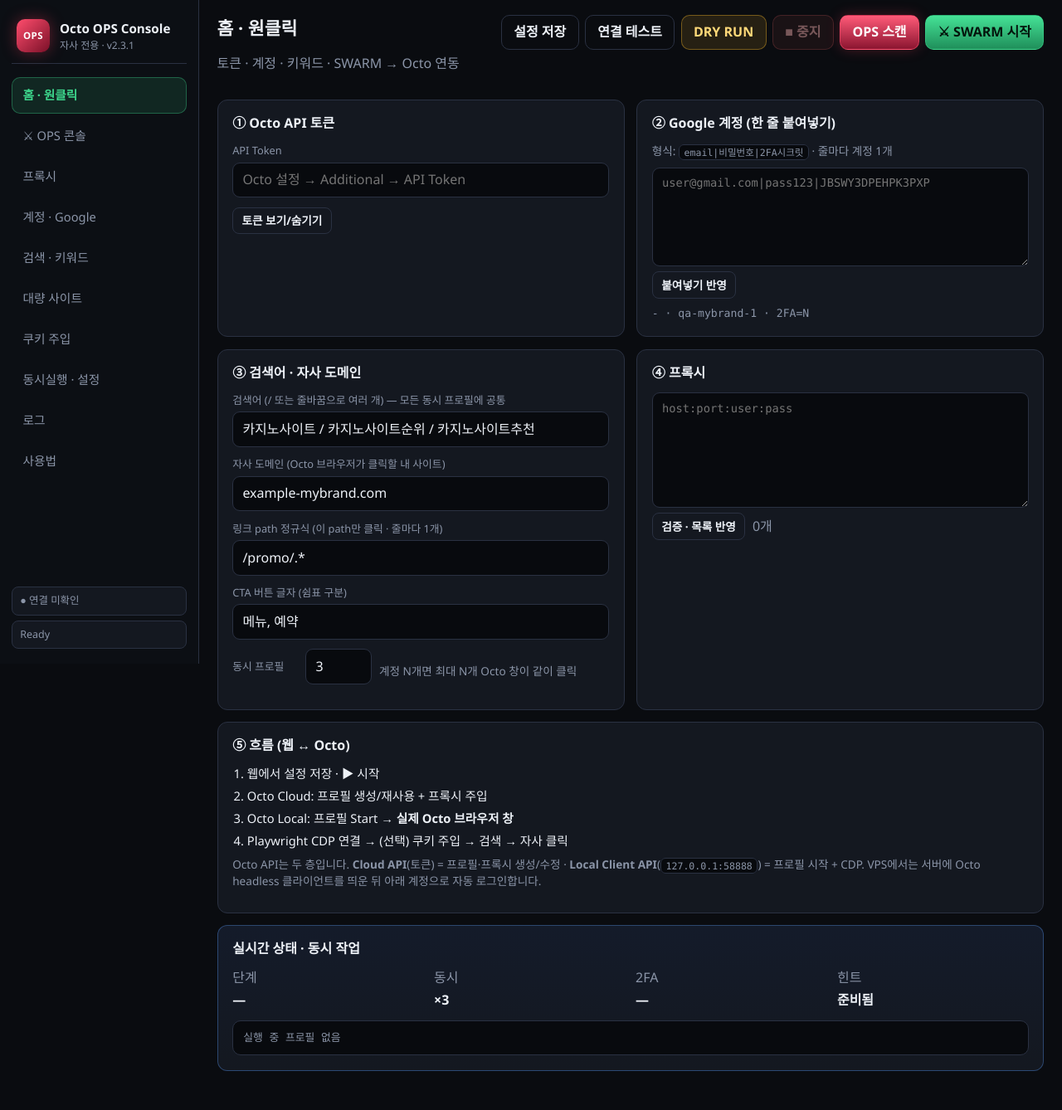
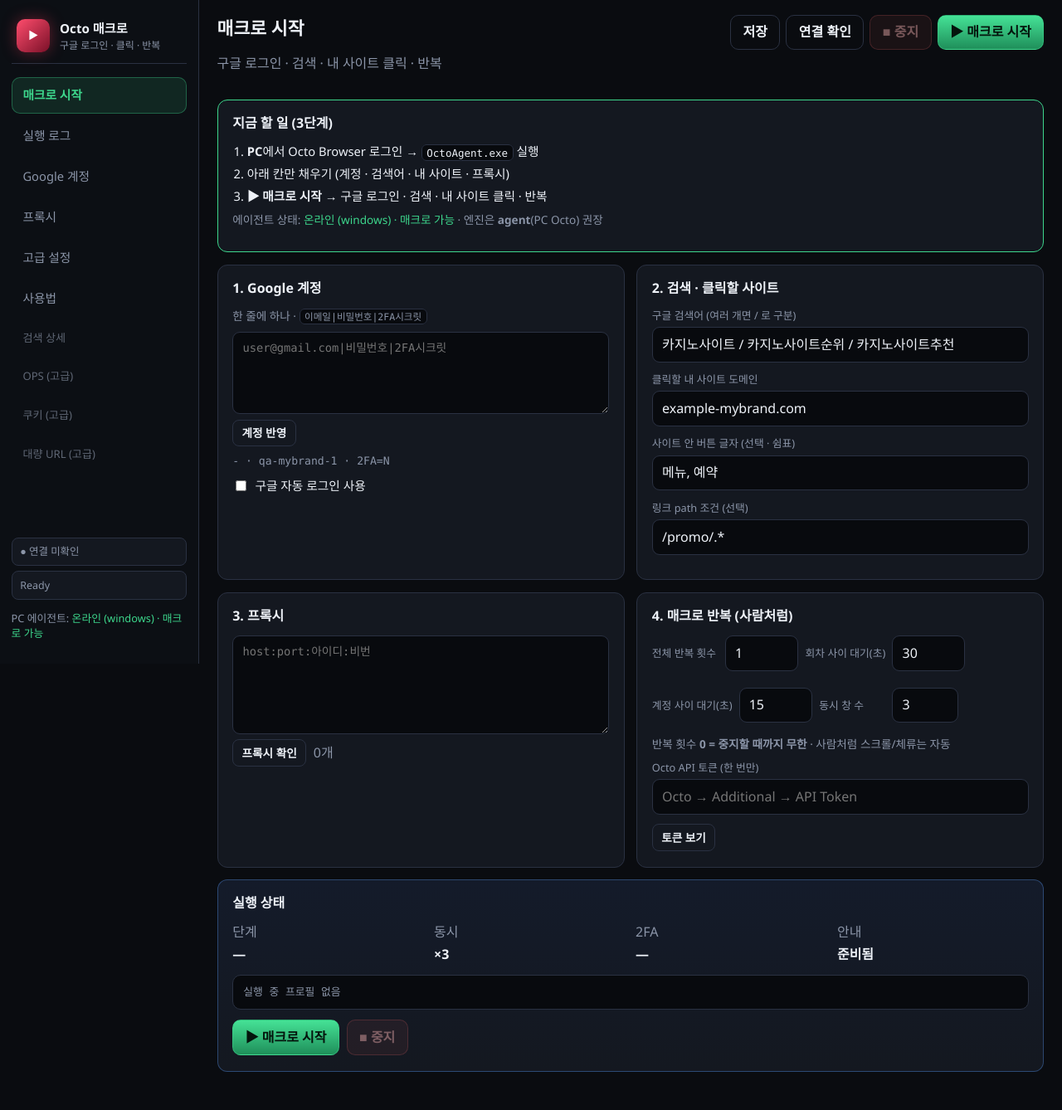
Before and after one commit to lee9829/attack, a FastAPI app: page / in a window 1280 px wide. Shown: the whole page at 83% size. Run offline with FastAPI, Linux system fonts and the light colour scheme; data that the repository does not hold is empty.

Commit message:
Simple macro UI: Google login+click+repeat loops; disable OPS by default

```diff
--- a/web/static/css/app.css
+++ b/web/static/css/app.css
@@ -88,6 +88,10 @@ body {
   font-size: 0.92rem;
 }
 .nav-btn:hover { background: var(--hover); color: var(--text); }
+.nav-btn.nav-adv {
+  opacity: 0.65;
+  font-size: 0.82rem;
+}
 .nav-btn.active {
   background: rgba(61, 214, 140, 0.12);
   border-color: rgba(61, 214, 140, 0.35);
--- a/web/static/js/app.js
+++ b/web/static/js/app.js
@@ -13,16 +13,16 @@
   };
 
   const titles = {
-    home: ["홈 · 원클릭", "토큰 · 계정 · 키워드 · SWARM → Octo 연동"],
-    ops: ["⚔ OPS 콘솔", "자사 전용 RECON · HAMMER · SWARM"],
-    proxies: ["프록시", "붙여넣기 · 검증 · 로테이션 모드"],
-    accounts: ["계정 · Google", "프로필 · 자동 로그인 · 2FA"],
-    search: ["검색 · 키워드", "키워드 + path/URL 정규식 매칭"],
-    bulk: ["대량 사이트", "수천~수만 자사 URL·도메인 붙여넣기"],
-    cookies: ["쿠키 주입", "자사 사이트 세션 테스트 · Octo 컨텍스트"],
-    settings: ["동시실행 · 설정", "병렬 프로필 · API · Octo Local"],
-    logs: ["로그", "실시간 실행 로그 (동시 작업 포함)"],
-    help: ["사용법", "OPS · 동시 클릭 · 쿠키 · Octo"],
+    home: ["매크로 시작", "구글 로그인 · 검색 · 내 사이트 클릭 · 반복"],
+    ops: ["OPS (고급)", "자사 정찰 · 부하 (일반 사용 불필요)"],
+    proxies: ["프록시", "host:port:id:pw 붙여넣기"],
+    accounts: ["Google 계정", "이메일 · 비밀번호 · 2FA"],
+    search: ["검색 상세", "정규식 · 경로 · 체류 시간"],
+    bulk: ["대량 URL", "여러 사이트 URL 일괄"],
+    cookies: ["쿠키", "세션 쿠키 주입"],
+    settings: ["고급 설정", "엔진 · 동시 실행 · API"],
+    logs: ["실행 로그", "실시간 진행 상황"],
+    help: ["사용법", "PC 에이전트 + 매크로"],
   };
 
   function toast(msg, type = "ok") {
@@ -157,8 +157,8 @@
       octo_email: $("#octoEmail") ? $("#octoEmail").value.trim() : "",
       octo_password: $("#octoPassword") ? $("#octoPassword").value : "",
       octo_auto_login: $("#octoAutoLogin") ? $("#octoAutoLogin").checked : true,
-      browser_engine: $("#browserEngine") ? $("#browserEngine").value : "auto",
-      proxy_type: $("#proxyType").value,
+      browser_engine: $("#browserEngine") ? $("#browserEngine").value : "agent",
+      proxy_type: ($("#proxyType")?.value || "http"),
       proxy_mode: $("#proxyMode").value,
       proxy_start_index: Number($("#proxyStartIndex").value || 0),
       proxies_text: proxiesText,
@@ -168,9 +168,13 @@
       create_profile_if_missing: $("#createMissing").checked,
       headless: $("#headless").checked,
       start_timeout_sec: Number($("#startTimeout").value || 120),
-      delay_between_jobs_sec: Number($("#delayJobs").value || 15),
-      stop_profile_after_job: $("#stopAfter").checked,
-      max_jobs: Number($("#maxJobs").value || 0),
+      delay_between_jobs_sec: Number(
+        $("#delayJobsHome")?.value || $("#delayJobs")?.value || 20
+      ),
+      macro_loops: Number($("#macroLoops")?.value ?? 1),
+      delay_between_loops_sec: Number($("#delayLoops")?.value || 60),
+      stop_profile_after_job: $("#stopAfter") ? $("#stopAfter").checked : true,
+      max_jobs: Number($("#maxJobs")?.value || 0),
       parallel_jobs: parallel,
       stagger_start_sec: Number($("#staggerStart").value || 0),
       banner_text: bannerText,
@@ -209,10 +213,10 @@
       match_mobile_ip: $("#matchMobileIp") ? $("#matchMobileIp").checked : true,
       traffic_metrics: $("#trafficMetrics") ? $("#trafficMetrics").checked : true,
       ops: {
-        enabled: $("#opsEnabled") ? $("#opsEnabled").checked : true,
-        mode: $("#opsMode")?.value || "swarm",
-        browser_preset: $("#opsBrowserPreset")?.value || "blitz",
-        run_http_ops: $("#opsRunHttp") ? $("#opsRunHttp").checked : true,
+        enabled: $("#opsEnabled") ? $("#opsEnabled").checked : false,
+        mode: $("#opsMode")?.value || "browser",
+        browser_preset: $("#opsBrowserPreset")?.value || "normal",
+        run_http_ops: $("#opsRunHttp") ? $("#opsRunHttp").checked : false,
         skip_hammer: $("#opsSkipHammer") ? $("#opsSkipHammer").checked : false,
         path_workers: Number($("#opsPathWorkers")?.value || 16),
         hammer_requests: Number($("#opsHammerReq")?.value || 100),
@@ -227,8 +231,12 @@
         extra_paths_text: $("#opsExtraPaths")?.value || "",
       },
       google_login: {
-        enabled: $("#gEnabled").checked,
-        mode: $("#gMode").value,
+        enabled: $("#gEnabledHome")
+          ? $("#gEnabledHome").checked
+          : $("#gEnabled")
+            ? $("#gEnabled").checked
+            : true,
+        mode: $("#gMode")?.value || "auto",
         login_url: "https://accounts.google.com/",
         success_url_contains: [
           "myaccount.google.com",
@@ -313,10 +321,15 @@
     $("#proxyCount").textContent = `${cfg.proxies_count || 0}개`;
 
     const g = cfg.google_login || {};
-    $("#gEnabled").checked = !!g.enabled;
-    $("#gMode").value = g.mode || "auto";
+    if ($("#gEnabled")) $("#gEnabled").checked = g.enabled !== false;
+    if ($("#gEnabledHome")) $("#gEnabledHome").checked = g.enabled !== false;
+    if ($("#gMode")) $("#gMode").value = g.mode || "auto";
     const otp = g.otp_fetch || {};
-    $("#otpEnabled").checked = otp.enabled !== false;
+    if ($("#otpEnabled")) $("#otpEnabled").checked = otp.enabled !== false;
+    if ($("#macroLoops")) $("#macroLoops").value = cfg.macro_loops ?? 1;
+    if ($("#delayLoops")) $("#delayLoops").value = cfg.delay_between_loops_sec ?? 60;
+    if ($("#delayJobsHome"))
+      $("#delayJobsHome").value = cfg.delay_between_jobs_sec ?? 20;
 
     renderAccounts(cfg.accounts_rows || []);
     // rebuild bulk from rows
@@ -624,20 +637,23 @@
   }
 
   async function refreshAgentStatus() {
-    const el = $("#agentStatus");
-    if (!el) return;
+    const els = [$("#agentStatus"), $("#agentStatusHome")].filter(Boolean);
+    if (!els.length) return;
     try {
       const data = await api("/api/agent/status");
       const a = data.agent || {};
-      if (a.online) {
-        el.textContent = `온라인 (${a.name || "windows"})`;
-        el.style.color = "#3dd68c";
-      } else {
-        el.textContent = "오프라인 — PC에서 start_agent.bat 실행";
-        el.style.color = "#f5a524";
-      }
+      const text = a.online
+        ? `온라인 (${a.name || "PC"}) · 매크로 가능`
+        : "오프라인 — OctoAgent.exe 를 실행하세요";
+      const color = a.online ? "#3dd68c" : "#f5a524";
+      els.forEach((el) => {
+        el.textContent = text;
+        el.style.color = color;
+      });
     } catch (e) {
-      el.textContent = "상태 확인 실패";
+      els.forEach((el) => {
+        el.textContent = "상태 확인 실패";
+      });
     }
   }
 
@@ -768,8 +784,10 @@
 
   function setRunning(on) {
     state.running = on;
-    $("#btnStart").disabled = on;
-    $("#btnDry").disabled = on;
+    if ($("#btnStart")) $("#btnStart").disabled = on;
+    if ($("#btnStartHome")) $("#btnStartHome").disabled = on;
+    if ($("#btnStopHome")) $("#btnStopHome").disabled = !on;
+    if ($("#btnDry")) $("#btnDry").disabled = on;
     $("#btnStop").disabled = !on;
   }
 
@@ -872,10 +890,24 @@
     $$(".nav-btn").forEach((b) =>
       b.addEventListener("click", () => showPage(b.dataset.page))
     );
+    // home macro buttons mirror topbar
+    $("#btnStartHome")?.addEventListener("click", () => $("#btnStart")?.click());
+    $("#btnStopHome")?.addEventListener("click", () => $("#btnStop")?.click());
+    // keep delay fields in sync
+    const syncDelay = () => {
+      const v = Number($("#delayJobsHome")?.value || $("#delayJobs")?.value || 20);
+      if ($("#delayJobsHome")) $("#delayJobsHome").value = v;
+      if ($("#delayJobs")) $("#delayJobs").value = v;
+    };
+    $("#delayJobsHome")?.addEventListener("change", syncDelay);
+    $("#delayJobs")?.addEventListener("change", syncDelay);
+    $("#gEnabledHome")?.addEventListener("change", () => {
+      if ($("#gEnabled")) $("#gEnabled").checked = $("#gEnabledHome").checked;
+    });
     $("#btnSave").onclick = saveConfig;
     $("#btnTest").onclick = testConnection;
-    $("#btnStart").onclick = () => startJobs(false);
-    $("#btnDry").onclick = () => startJobs(true);
+    if ($("#btnStart")) $("#btnStart").onclick = () => startJobs(false);
+    if ($("#btnDry")) $("#btnDry").onclick = () => startJobs(true);
     $("#btnStop").onclick = stopJobs;
     $("#btnValidateProxies").onclick = () => validateProxies(true);
     $("#btnValidateProxies2").onclick = () => validateProxies(false);
--- a/web/templates/index.html
+++ b/web/templates/index.html
@@ -10,125 +10,141 @@
   <div class="app">
     <aside class="sidebar">
       <div class="brand">
-        <div class="logo ops">OPS</div>
+        <div class="logo ops">▶</div>
         <div>
-          <div class="brand-title">Octo OPS Console</div>
-          <div class="brand-sub">자사 전용 · v{{ version }}</div>
+          <div class="brand-title">Octo 매크로</div>
+          <div class="brand-sub">구글 로그인 · 클릭 · 반복</div>
         </div>
       </div>
       <nav class="nav" id="nav">
-        <button type="button" class="nav-btn active" data-page="home">홈 · 원클릭</button>
-        <button type="button" class="nav-btn" data-page="ops">⚔ OPS 콘솔</button>
+        <button type="button" class="nav-btn active" data-page="home">매크로 시작</button>
+        <button type="button" class="nav-btn" data-page="logs">실행 로그</button>
+        <button type="button" class="nav-btn" data-page="accounts">Google 계정</button>
         <button type="button" class="nav-btn" data-page="proxies">프록시</button>
-        <button type="button" class="nav-btn" data-page="accounts">계정 · Google</button>
-        <button type="button" class="nav-btn" data-page="search">검색 · 키워드</button>
-        <button type="button" class="nav-btn" data-page="bulk">대량 사이트</button>
-        <button type="button" class="nav-btn" data-page="cookies">쿠키 주입</button>
-        <button type="button" class="nav-btn" data-page="settings">동시실행 · 설정</button>
-        <button type="button" class="nav-btn" data-page="logs">로그</button>
+        <button type="button" class="nav-btn" data-page="settings">고급 설정</button>
         <button type="button" class="nav-btn" data-page="help">사용법</button>
+        <button type="button" class="nav-btn nav-adv" data-page="search">검색 상세</button>
+        <button type="button" class="nav-btn nav-adv" data-page="ops">OPS (고급)</button>
+        <button type="button" class="nav-btn nav-adv" data-page="cookies">쿠키 (고급)</button>
+        <button type="button" class="nav-btn nav-adv" data-page="bulk">대량 URL (고급)</button>
       </nav>
       <div class="side-status">
         <div id="connStatus" class="pill muted">● 연결 미확인</div>
-        <div id="runStatus" class="pill muted">Ready</div>
+        <div id="runStatus" class="pill muted">대기 중</div>
+        <div class="hint" style="margin-top:0.4rem;font-size:0.8rem">
+          PC 에이전트: <span id="agentStatus">확인 중…</span>
+        </div>
       </div>
     </aside>
 
     <main class="main">
       <header class="topbar">
         <div>
-          <h1 id="pageTitle">홈 · 원클릭</h1>
-          <p class="muted" id="pageHint">토큰 · 계정 · 검색어 · 도메인 · 프록시 → 시작</p>
+          <h1 id="pageTitle">매크로 시작</h1>
+          <p class="muted" id="pageHint">Octo 켠 뒤 · 설정 입력 · 시작 (사람처럼 검색·클릭·반복)</p>
         </div>
         <div class="top-actions">
-          <button type="button" class="btn ghost" id="btnSave">설정 저장</button>
-          <button type="button" class="btn ghost" id="btnTest">연결 테스트</button>
-          <button type="button" class="btn warn" id="btnDry">DRY RUN</button>
+          <button type="button" class="btn ghost" id="btnSave">저장</button>
+          <button type="button" class="btn ghost" id="btnTest">연결 확인</button>
           <button type="button" class="btn danger" id="btnStop" disabled>■ 중지</button>
-          <button type="button" class="btn ops" id="btnOpsHttp">OPS 스캔</button>
-          <button type="button" class="btn primary" id="btnStart">⚔ SWARM 시작</button>
+          <button type="button" class="btn primary" id="btnStart">▶ 매크로 시작</button>
         </div>
       </header>
 
-      <!-- HOME -->
+      <!-- HOME · simple macro -->
       <section class="page active" id="page-home">
+        <div class="card" style="border-color: var(--accent, #3d8bfd)">
+          <h2>지금 할 일 (3단계)</h2>
+          <ol class="flow-steps">
+            <li><strong>PC</strong>에서 Octo Browser 로그인 → <code>OctoAgent.exe</code> 실행</li>
+            <li>아래 칸만 채우기 (계정 · 검색어 · 내 사이트 · 프록시)</li>
+            <li><strong>▶ 매크로 시작</strong> → 구글 로그인 · 검색 · 내 사이트 클릭 · 반복</li>
+          </ol>
+          <p class="hint" id="agentHint">
+            에이전트 상태: <span id="agentStatusHome">확인 중…</span>
+            · 엔진은 <strong>agent</strong>(PC Octo) 권장
+          </p>
+        </div>
+
         <div class="grid-2">
           <div class="card">
-            <h2>① Octo API 토큰</h2>
-            <label class="field">
-              <span>API Token</span>
-              <input type="password" id="token" placeholder="Octo 설정 → Additional → API Token" autocomplete="off" />
+            <h2>1. Google 계정</h2>
+            <p class="hint">한 줄에 하나 · <code>이메일|비밀번호|2FA시크릿</code></p>
+            <textarea id="accountsBulk" rows="4" placeholder="user@gmail.com|비밀번호|2FA시크릿"></textarea>
+            <button type="button" class="btn sm ghost" id="btnParseAccounts">계정 반영</button>
+            <div id="accountsPreview" class="mini-list muted"></div>
+            <label class="check" style="margin-top:0.6rem">
+              <input type="checkbox" id="gEnabledHome" checked /> 구글 자동 로그인 사용
             </label>
-            <button type="button" class="btn sm ghost" id="btnToggleToken">토큰 보기/숨기기</button>
           </div>
           <div class="card">
-            <h2>② Google 계정 (한 줄 붙여넣기)</h2>
-            <p class="hint">형식: <code>email|비밀번호|2FA시크릿</code> · 줄마다 계정 1개</p>
-            <textarea id="accountsBulk" rows="5" placeholder="user@gmail.com|pass123|JBSWY3DPEHPK3PXP"></textarea>
-            <button type="button" class="btn sm ghost" id="btnParseAccounts">붙여넣기 반영</button>
-            <div id="accountsPreview" class="mini-list muted"></div>
-          </div>
-        </div>
-        <div class="grid-2">
-          <div class="card">
-            <h2>③ 검색어 · 자사 도메인</h2>
+            <h2>2. 검색 · 클릭할 사이트</h2>
             <label class="field">
-              <span>검색어 (/ 또는 줄바꿈으로 여러 개) — 모든 동시 프로필에 공통</span>
-              <input type="text" id="keyword" placeholder="브랜드명 / 공식몰 / 강남점" />
+              <span>구글 검색어 (여러 개면 / 로 구분)</span>
+              <input type="text" id="keyword" placeholder="예: 우리브랜드 / 공식몰" />
             </label>
             <label class="field">
-              <span>자사 도메인 (Octo 브라우저가 클릭할 내 사이트)</span>
+              <span>클릭할 내 사이트 도메인</span>
               <input type="text" id="targetDomain" placeholder="mysite.com" />
             </label>
             <label class="field">
-              <span>링크 path 정규식 (이 path만 클릭 · 줄마다 1개)</span>
-              <input type="text" id="pathRegexQuick" placeholder="/promo/.*  또는  ^/event/\\d+" />
+              <span>사이트 안 버튼 글자 (선택 · 쉼표)</span>
+              <input type="text" id="bannerText" placeholder="자세히 보기, 메뉴, 예약" />
             </label>
             <label class="field">
-              <span>CTA 버튼 글자 (쉼표 구분)</span>
-              <input type="text" id="bannerText" placeholder="메뉴, 예약, 자세히 보기" />
+              <span>링크 path 조건 (선택)</span>
+              <input type="text" id="pathRegexQuick" placeholder="비우면 도메인만 보고 클릭" />
             </label>
-            <div class="row gap wrap">
-              <label class="field inline">
-                <span>동시 프로필</span>
-                <input type="number" id="parallelJobsHome" value="3" min="1" max="20" style="width:5rem" />
-              </label>
-              <span class="hint" style="margin:0">계정 N개면 최대 N개 Octo 창이 같이 클릭</span>
+          </div>
+        </div>
+
+        <div class="grid-2">
+          <div class="card">
+            <h2>3. 프록시</h2>
+            <textarea id="proxiesQuick" rows="5" placeholder="host:port:아이디:비번"></textarea>
+            <div class="row gap">
+              <button type="button" class="btn sm ghost" id="btnValidateProxies">프록시 확인</button>
+              <span id="proxyCount" class="muted">0개</span>
             </div>
           </div>
           <div class="card">
-            <h2>④ 프록시</h2>
-            <textarea id="proxiesQuick" rows="6" placeholder="host:port:user:pass"></textarea>
-            <div class="row gap">
-              <button type="button" class="btn sm ghost" id="btnValidateProxies">검증 · 목록 반영</button>
-              <span id="proxyCount" class="muted">0개</span>
+            <h2>4. 매크로 반복 (사람처럼)</h2>
+            <div class="row gap wrap">
+              <label class="field inline">
+                <span>전체 반복 횟수</span>
+                <input type="number" id="macroLoops" value="1" min="0" max="9999" style="width:5.5rem" />
+              </label>
+              <label class="field inline">
+                <span>회차 사이 대기(초)</span>
+                <input type="number" id="delayLoops" value="60" min="0" style="width:5.5rem" />
+              </label>
+              <label class="field inline">
+                <span>계정 사이 대기(초)</span>
+                <input type="number" id="delayJobsHome" value="20" min="0" style="width:5.5rem" />
+              </label>
+              <label class="field inline">
+                <span>동시 창 수</span>
+                <input type="number" id="parallelJobsHome" value="1" min="1" max="10" style="width:5rem" />
+              </label>
             </div>
+            <p class="hint">반복 횟수 <strong>0 = 중지할 때까지 무한</strong> · 사람처럼 스크롤/체류는 자동</p>
+            <label class="field">
+              <span>Octo API 토큰 (한 번만)</span>
+              <input type="password" id="token" placeholder="Octo → Additional → API Token" autocomplete="off" />
+            </label>
+            <button type="button" class="btn sm ghost" id="btnToggleToken">토큰 보기</button>
           </div>
         </div>
-        <div class="card">
-          <h2>⑤ 흐름 (웹 ↔ Octo)</h2>
-          <ol class="flow-steps">
-            <li>웹에서 설정 저장 · ▶ 시작</li>
-            <li>Octo Cloud: 프로필 생성/재사용 + 프록시 주입</li>
-            <li>Octo Local: 프로필 Start → <strong>실제 Octo 브라우저 창</strong></li>
-            <li>Playwright CDP 연결 → (선택) 쿠키 주입 → 검색 → 자사 클릭</li>
-          </ol>
-          <p class="hint">
-            Octo API는 두 층입니다.
-            <strong>Cloud API</strong>(토큰) = 프로필·프록시 생성/수정 ·
-            <strong>Local Client API</strong>(<code>127.0.0.1:58888</code>) = 프로필 시작 + CDP.
-            VPS에서는 서버에 Octo headless 클라이언트를 띄운 뒤 아래 계정으로 자동 로그인합니다.
-          </p>
-        </div>
+
         <div class="card live">
-          <h2>실시간 상태 · 동시 작업</h2>
+          <h2>실행 상태</h2>
           <div class="live-grid">
             <div><span class="muted">단계</span><div id="liveStep">—</div></div>
             <div><span class="muted">동시</span><div id="liveParallel">—</div></div>
             <div><span class="muted">2FA</span><div id="live2fa">—</div></div>
-            <div><span class="muted">힌트</span><div id="liveHint">준비됨</div></div>
+            <div><span class="muted">안내</span><div id="liveHint">준비됨</div></div>
           </div>
-          <div id="activeJobs" class="active-jobs muted">실행 중 프로필 없음</div>
+          <div id="activeJobs" class="active-jobs muted">실행 중 없음</div>
           <div id="otpPanel" class="otp-panel hidden">
             <strong>2FA 코드 입력</strong>
             <p id="otpPrompt" class="hint"></p>
@@ -136,6 +152,10 @@
               <input type="text" id="otpCode" maxlength="12" placeholder="6자리 코드" />
               <button type="button" class="btn primary sm" id="btnSubmitOtp">제출</button>
             </div>
+          </div>
+          <div class="row gap" style="margin-top:0.8rem">
+            <button type="button" class="btn primary" id="btnStartHome">▶ 매크로 시작</button>
+            <button type="button" class="btn danger" id="btnStopHome" disabled>■ 중지</button>
           </div>
         </div>
       </section>
```
Also changed, not shown: src/runner.py (+129 -77 lines), web/config_io.py (+6 -4 lines).
